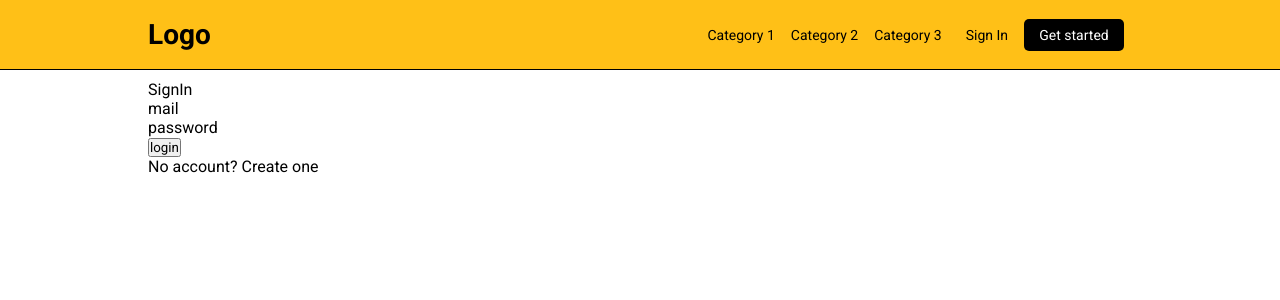
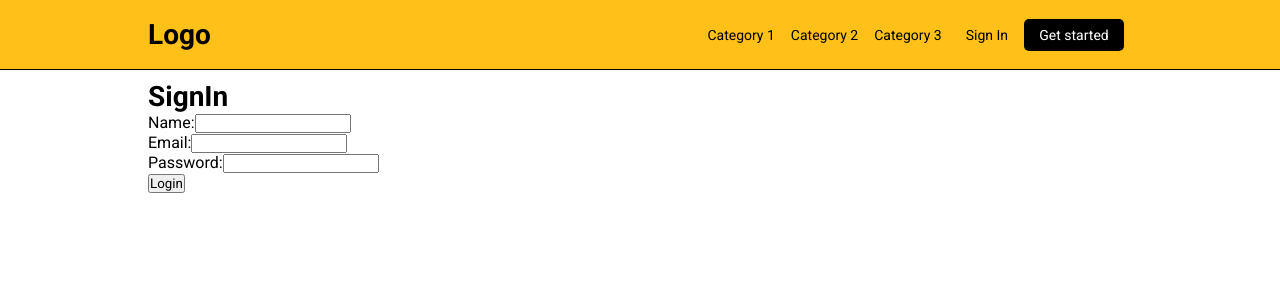
Before and after one commit to Marcinwrzs/Blog, a React (Create React App) app: page /SignIn in a window 1280 px wide. Shown: the top 300 px of the page. Built offline with nearby package versions, Linux system fonts and the light colour scheme.

Commit message:
updated validation

```diff
--- a/src/pages/SignIn/SignIn.tsx
+++ b/src/pages/SignIn/SignIn.tsx
@@ -1,13 +1,70 @@
 import React from "react";
+import { useForm } from "react-hook-form";
+
+type SignInTypes = {
+  name: string;
+  email: string;
+  password: string;
+};
 
 const SignIn: React.FC = () => {
+  const {
+    register,
+    handleSubmit,
+    formState: { errors },
+  } = useForm<SignInTypes>();
+
+  const onSubmit = () => {
+    console.log("submitted");
+  };
+
+  const emailRegex = /^[A-Z0-9._%+-]+@[A-Z0-9.-]+\.[A-Z]{2,}$/i;
+
   return (
     <div>
-      SignIn
-      <p>mail</p>
-      <p>password</p>
-      <button>login</button>
-      <p>No account? Create one</p>
+      <h1>SignIn</h1>
+
+      <form onSubmit={handleSubmit(onSubmit)} noValidate>
+        <label>
+          Name:
+          <input
+            type="text"
+            {...register("name", {
+              required: "Name is required",
+            })}
+          />
+          <p>{errors.name?.message}</p>
+        </label>
+        <label>
+          Email:
+          <input
+            type="email"
+            {...register("email", {
+              required: "This field cannot be empty",
+              pattern: {
+                value: emailRegex,
+                message: "Please use a valid email",
+              },
+            })}
+          />
+          <p>{errors.email?.message}</p>
+        </label>
+        <label>
+          Password:
+          <input
+            type="password"
+            {...register("password", {
+              required: "Password is required",
+              minLength: {
+                value: 6,
+                message: "Password must be at least 6 characters",
+              },
+            })}
+          />
+          <p>{errors.password?.message}</p>
+        </label>
+        <button type="submit">Login</button>
+      </form>
     </div>
   );
 };
--- a/src/pages/latest/Latest.tsx
+++ b/src/pages/latest/Latest.tsx
@@ -11,7 +11,6 @@ const Latest: React.FC = () => {
     const fetchData = async () => {
       try {
         const response = await getLatetsPosts();
-        console.log(response);
         setLatestPosts(response);
       } catch (error) {
         console.error("Error fetching data:", error);
--- a/tsconfig.json
+++ b/tsconfig.json
@@ -1,5 +1,8 @@
 {
   "compilerOptions": {
+    "types": [
+      "node"
+    ],
     "typeRoots": [
       "node_modules/@types",
       "src/types"
@@ -27,6 +30,8 @@
   },
   "include": [
     "src",
+    "src/**/*.ts",
+    "common/**/*.ts",
     ".jpg",
     "src/index.d.ts",
     "index.d.ts",
```
Also changed, not shown: package.json (+10 -2 lines), 1 other file (tests, documents, lock files or other folders).
